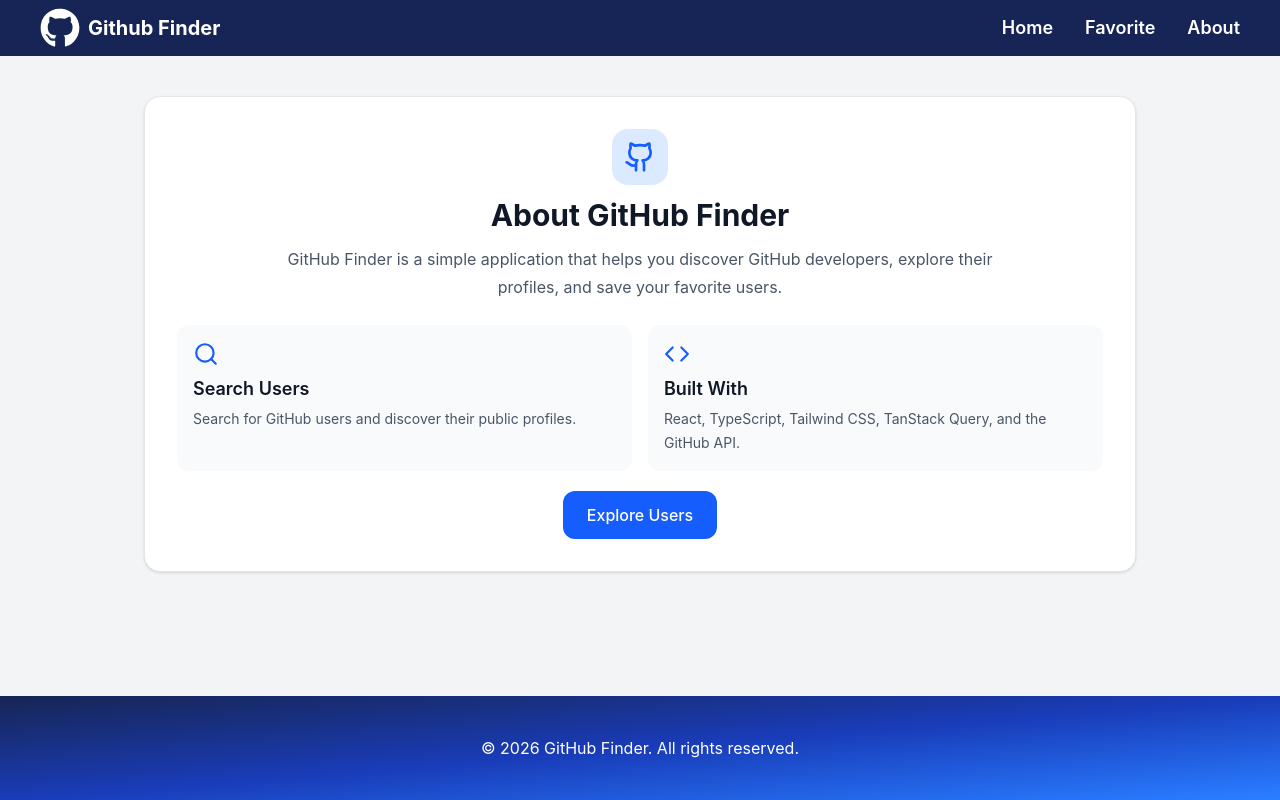
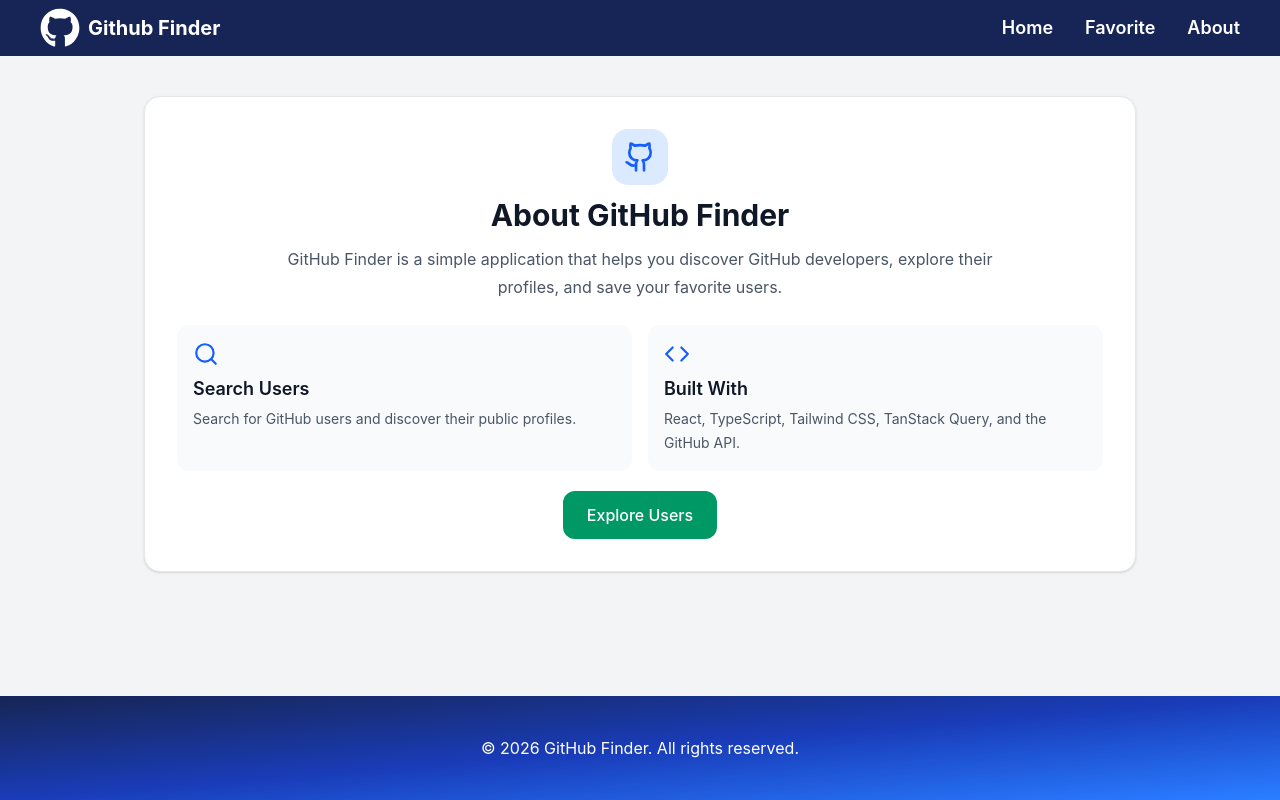
Before and after one commit to mrm-jamali/github-user-finder, a React (Vite) app: page /about in a window 1280 px wide. Built offline with nearby package versions, Linux system fonts and the light colour scheme.

Commit message:
style: update button colors

```diff
--- a/src/pages/About.tsx
+++ b/src/pages/About.tsx
@@ -48,7 +48,7 @@
 
         <Link
           to="/"
-          className="mt-5 inline-flex items-center justify-center rounded-xl bg-blue-600 px-6 py-3 font-medium text-white transition hover:bg-blue-700"
+          className="mt-5 inline-flex items-center justify-center rounded-xl bg-emerald-600 px-6 py-3 font-medium text-white transition hover:bg-blue-700"
         >
           Explore Users
         </Link>
--- a/src/pages/Home.tsx
+++ b/src/pages/Home.tsx
@@ -54,7 +54,7 @@
           <button
             onClick={() => fetchNextPage()}
             disabled={isFetchingNextPage}
-            className="rounded-lg bg-blue-600 px-6 py-3 text-white transition hover:bg-blue-700 disabled:cursor-not-allowed disabled:opacity-60"
+            className="rounded-lg bg-emerald-600 px-6 py-3 text-white transition hover:bg-blue-700 disabled:cursor-not-allowed disabled:opacity-60"
           >
             {isFetchingNextPage ? "Loading..." : "Load More"}
           </button>
--- a/src/pages/NotUserFound.tsx
+++ b/src/pages/NotUserFound.tsx
@@ -24,7 +24,7 @@
 
         <Link
           to="/"
-          className="mt-7 inline-flex items-center justify-center gap-2 rounded-xl bg-blue-600 px-6 py-3 font-medium text-white transition hover:bg-blue-700"
+          className="mt-7 inline-flex items-center justify-center gap-2 rounded-xl bg-emerald-600 px-6 py-3 font-medium text-white transition hover:bg-blue-700"
         >
           <LuHouse size={18} />
           Back to Home
```
